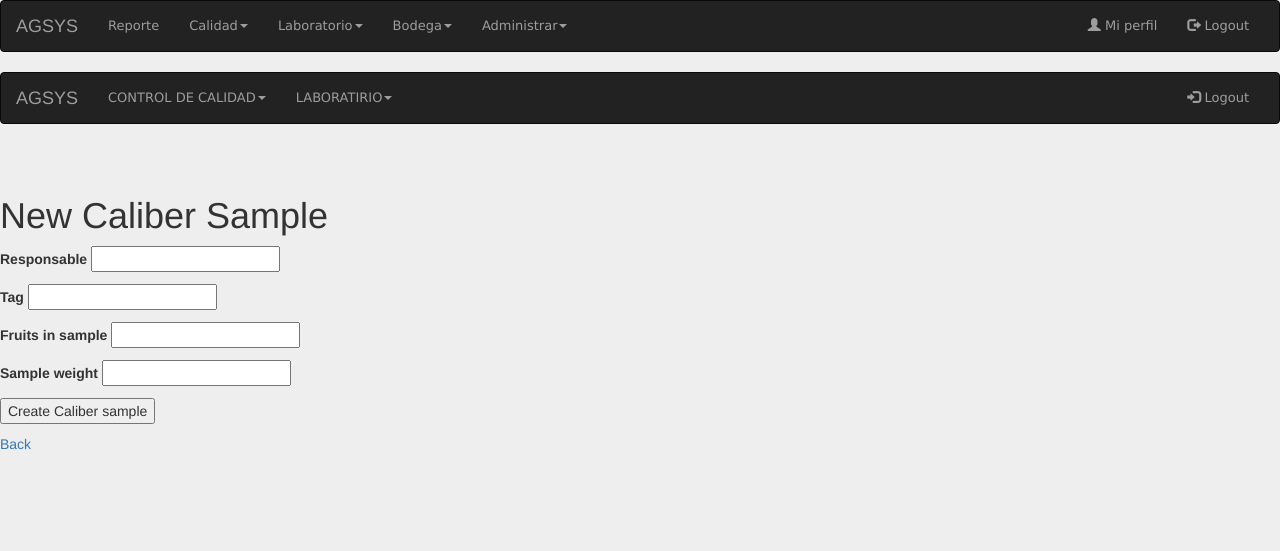
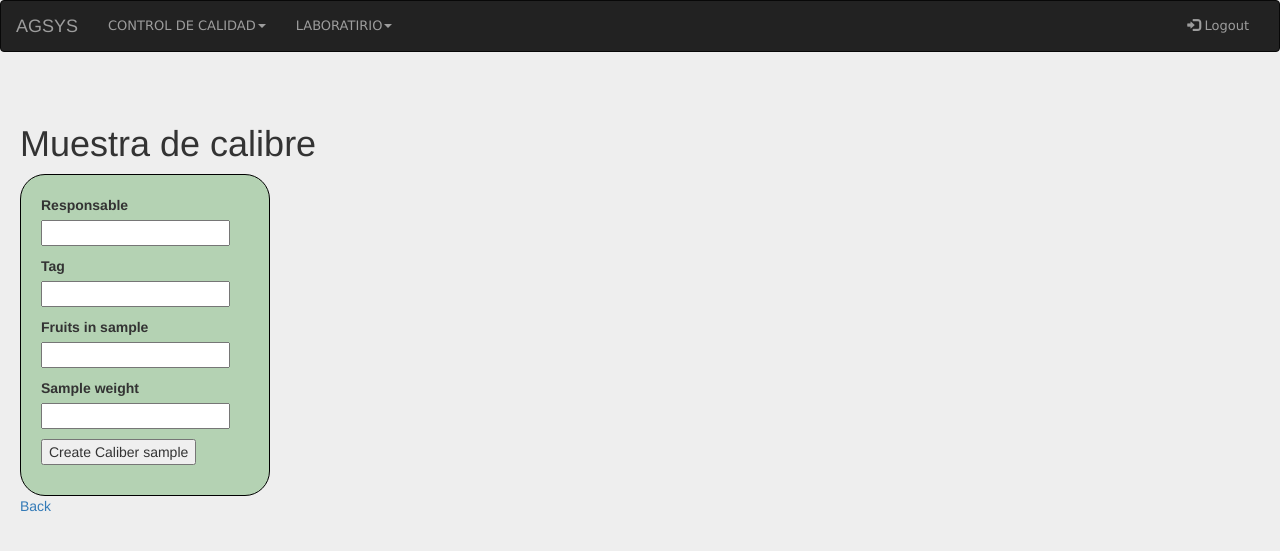
Before and after one commit to jjsotomayor/agsinformationsystem, a Rails app: page /caliber_samples/new in a window 1280 px wide. Shown: the top 551 px of the page. Run offline with Rails 7, Linux system fonts and the light colour scheme; style sheets or scripts are compiled from the project's sources; parts of the project's set-up code (start-up, migrations or seed data) failed here and were passed over; some libraries are stand-ins or nearby versions.

Commit message:
Improved views

```diff
--- a/app/assets/stylesheets/application.scss
+++ b/app/assets/stylesheets/application.scss
@@ -33,9 +33,20 @@
  .boxed-form {
    background-color: rgb(140,179,237);
    width:250px;
+   border:1px solid black;
+   border-radius: 25px;
    padding-left: 20px;
+   padding-top:20px;
+   padding-bottom:20px;
+ }
+ .boxed-form-green {
+   background-color: rgb(180,210,179);
+   width:250px;
    border:1px solid black;
-
+   border-radius: 25px;
+   padding-left: 20px;
+   padding-top:20px;
+   padding-bottom:20px;
  }
 ////////////////
 
--- a/app/models/humidity_sample.rb
+++ b/app/models/humidity_sample.rb
@@ -31,7 +31,7 @@ class HumiditySample < ApplicationRecord
                if !@element
                  @element = Element.create!(element_params)
                end
-               self.element = 1120#@element
+               self.element = @element
                self.save!
                notice = "Almacenamiento exitoso!"
                error = false
--- a/app/views/caliber_samples/_form_new.html.erb
+++ b/app/views/caliber_samples/_form_new.html.erb
@@ -1,4 +1,4 @@
-<%= form_for(caliber_sample) do |f| %>
+<%= form_for(caliber_sample, html: {class: 'boxed-form-green'}) do |f| %>
   <% if caliber_sample.errors.any? %>
     <div id="error_explanation">
       <h2><%= pluralize(caliber_sample.errors.count, "error") %> prohibited this caliber_sample from being saved:</h2>
@@ -12,22 +12,22 @@
   <% end %>
 
   <div class="field">
-    <%= f.label :responsable %>
+    <%= f.label :responsable %><br>
     <%= f.text_field :responsable %>
   </div>
 
   <div class="field">
-    <%= f.label :Tag %>
+    <%= f.label :Tag %><br>
     <%= text_field_tag :tag %>
   </div>
 
   <div class="field">
-    <%= f.label :fruits_in_sample %>
+    <%= f.label :fruits_in_sample %><br>
     <%= f.number_field :fruits_in_sample %>
   </div>
 
   <div class="field">
-    <%= f.label :sample_weight %>
+    <%= f.label :sample_weight %><br>
     <%= f.number_field :sample_weight %>
   </div>
 
--- a/app/views/caliber_samples/new.html.erb
+++ b/app/views/caliber_samples/new.html.erb
@@ -1,5 +1,6 @@
-<h1>New Caliber Sample</h1>
-
+<div class="wrapper-new-forms">
+  <h1>Muestra de calibre</h1>
 <%= render 'form_new', caliber_sample: @caliber_sample %>
 
 <%= link_to 'Back', caliber_samples_path %>
+</div>
--- a/app/views/humidity_samples/index.html.erb
+++ b/app/views/humidity_samples/index.html.erb
@@ -17,7 +17,7 @@
   <tbody>
     <% @humidity_samples.each do |humidity_sample| %>
       <tr>
-        <td><%= humidity_sample.element %></td>
+        <td><%= humidity_sample.element.tag %></td>
         <td><%= humidity_sample.responsable %></td>
         <td><%= humidity_sample.humidity %></td>
         <td><%= humidity_sample.state %></td>
--- a/app/views/layouts/application.html.erb
+++ b/app/views/layouts/application.html.erb
@@ -9,7 +9,7 @@
   </head>
 
   <body>
-    <%= render 'shared/navbar' %>
+
     <%= render 'shared/navbar_quality_controls' %>
     <p class="notice"><%= notice %></p>
     <p class="alert"><%= alert %></p>
```
Also changed, not shown: app/views/humidity_samples/_form_create.html.erb (+5 -5 lines).
